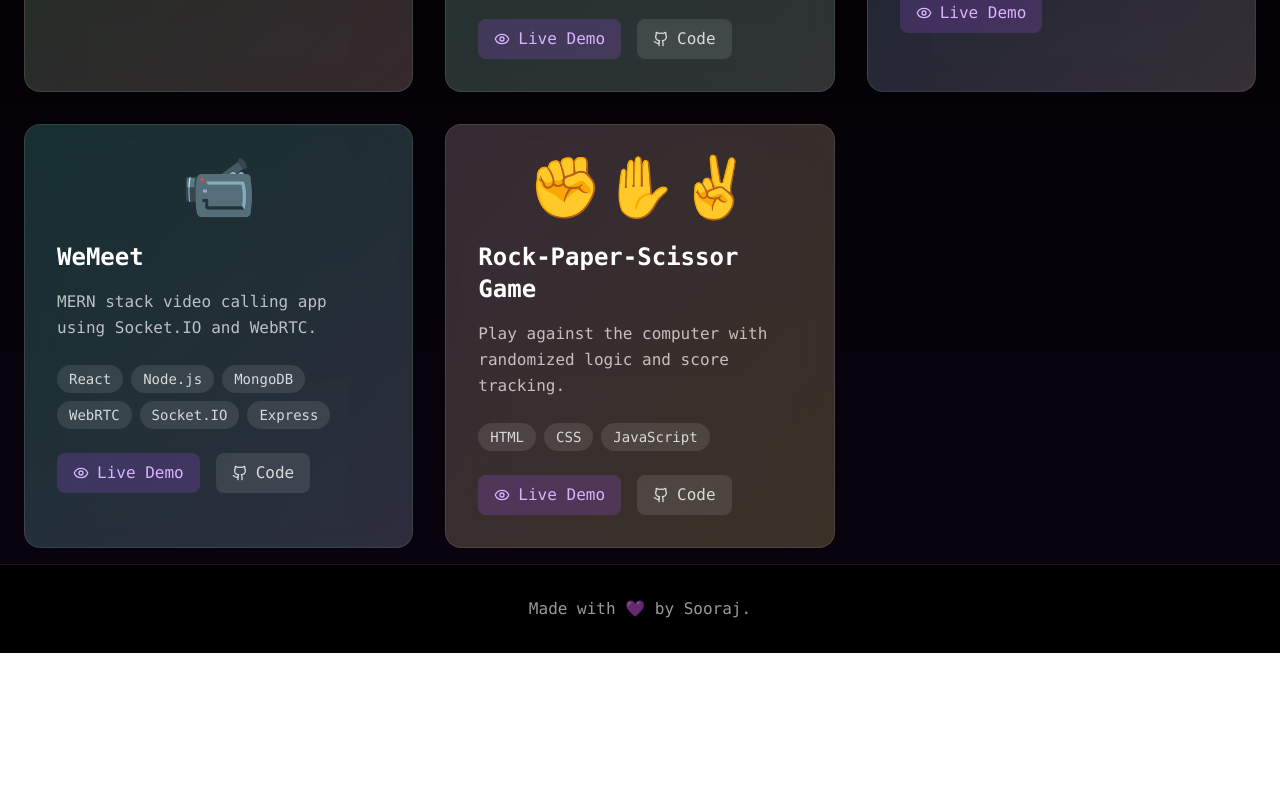
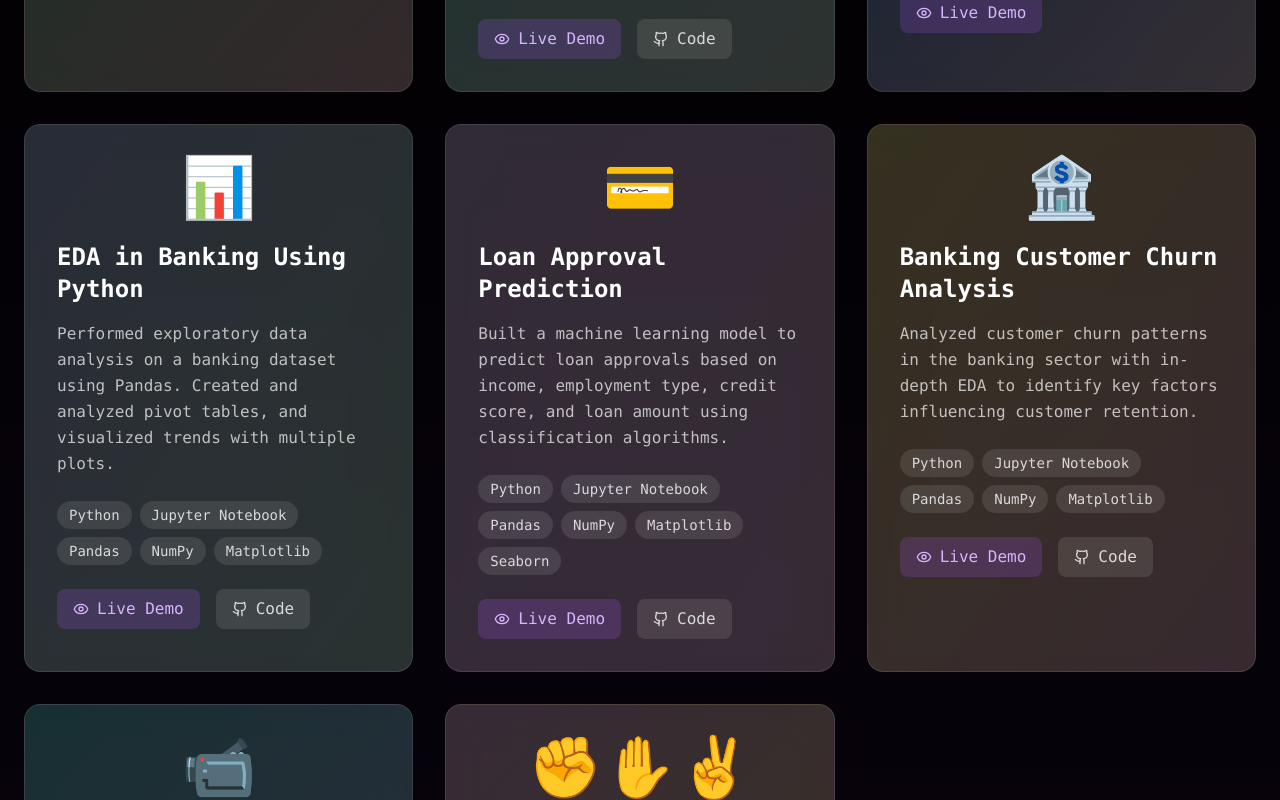
Before and after one commit to sooraj4sure/Portfolio2, a React (Vite) app: page / in a window 1280 px wide. Shown: the part 1320-2120 px from the top of the page. Before the commit the page ends 1973 px from the top, so only its background shows below. Built offline with nearby package versions, Linux system fonts and the light colour scheme.

Commit message:
DATA SCIENCE PROJECT ADDED

```diff
--- a/src/components/HomeSection.jsx
+++ b/src/components/HomeSection.jsx
@@ -1,9 +1,7 @@
-
-
 import React from "react";
 import { motion } from "framer-motion";
 import { Mail, Eye, Github } from "lucide-react";
-import { Link } from 'react-router-dom';
+import { Link } from "react-router-dom";
 // import devImg from "../assets/Luffy1.png";
 import devImg from "../assets/kilua3.png";
 
@@ -19,18 +17,19 @@ const HomeSection = ({ typewriterText }) => {
       image: "🖼️",
       color: "from-green-300/20 to-red-200/20",
       link: "https://sketi.onrender.com/",
-      code: "https://github.com/sooraj4sure/Sketi.git"
+      code: "https://github.com/sooraj4sure/Sketi.git",
     },
     {
       id: 20,
       name: "Anvi.",
-      description: "MERN STACK, Jewellery shop , two front end pages for admin and customer",
+      description:
+        "MERN STACK, Jewellery shop , two front end pages for admin and customer",
       tech: ["React", "Node.js", "MongoDB", "Express"],
       category: "MERN",
       image: "💎",
       color: "from-teal-200/20 to-green-100/20",
       link: "https://anvi-frontend.vercel.app/",
-      code: "https://github.com/sooraj4sure/anvi-frontend"
+      code: "https://github.com/sooraj4sure/anvi-frontend",
     },
     {
       id: 26,
@@ -41,8 +40,53 @@ const HomeSection = ({ typewriterText }) => {
       image: "🤖",
       color: "from-blue-400/20 to-pink-100/20",
       link: "https://sylvie-pink.vercel.app/",
-      code: ""
+      code: "",
     },
+
+    {
+      id: 97,
+      name: "EDA in Banking Using Python",
+      description:
+        "Performed exploratory data analysis on a banking dataset using Pandas. Created and analyzed pivot tables, and visualized trends with multiple plots.",
+      tech: ["Python", "Jupyter Notebook", "Pandas", "NumPy", "Matplotlib"],
+      category: "Data Science",
+      image: "📊",
+      color: "from-blue-200/20 to-green-200/20",
+      // link: "https://your-link-here.com",
+      code: "https://github.com/sooraj4sure/Banking-EDA-Python.git",
+    },
+    {
+      id: 99,
+      name: "Loan Approval Prediction",
+      description:
+        "Built a machine learning model to predict loan approvals based on income, employment type, credit score, and loan amount using classification algorithms.",
+      tech: [
+        "Python",
+        "Jupyter Notebook",
+        "Pandas",
+        "NumPy",
+        "Matplotlib",
+        "Seaborn",
+      ],
+      category: "Machine Learning",
+      image: "💳",
+      color: "from-purple-200/20 to-pink-200/20",
+      // link: "https://your-link-here.com",
+      code: "https://github.com/sooraj4sure/Loan-Approval-Prediction.git",
+    },
+    {
+      id: 98,
+      name: "Banking Customer Churn Analysis",
+      description:
+        "Analyzed customer churn patterns in the banking sector with in-depth EDA to identify key factors influencing customer retention.",
+      tech: ["Python", "Jupyter Notebook", "Pandas", "NumPy", "Matplotlib"],
+      category: "Data Science",
+      image: "🏦",
+      color: "from-yellow-200/20 to-red-200/20",
+      // link: "https://your-link-here.com",
+      code: "https://github.com/sooraj4sure/Banking-Customer-Churn-Analysis.git",
+    },
+
     {
       id: 5,
       name: "WeMeet",
@@ -52,18 +96,19 @@ const HomeSection = ({ typewriterText }) => {
       image: "📹",
       color: "from-teal-300/20 to-blue-200/20",
       link: "https://we-meet-video-calling-app.vercel.app/",
-      code: "https://github.com/sooraj4sure/WeMeet-Video-calling-app-"
+      code: "https://github.com/sooraj4sure/WeMeet-Video-calling-app-",
     },
     {
       id: 3,
       name: "Rock-Paper-Scissor Game",
-      description: "Play against the computer with randomized logic and score tracking.",
+      description:
+        "Play against the computer with randomized logic and score tracking.",
       tech: ["HTML", "CSS", "JavaScript"],
       category: "JavaScript",
       image: "✊✋✌️",
       color: "from-pink-200/20 to-yellow-200/20",
       link: "https://rock-paper-scissor-one-drab.vercel.app/",
-      code: "https://github.com/sooraj4sure/Rock-Paper-Scissor"
+      code: "https://github.com/sooraj4sure/Rock-Paper-Scissor",
     },
   ];
 
@@ -98,9 +143,9 @@ const HomeSection = ({ typewriterText }) => {
             </div>
 
             <p className="text-lg text-white/70 leading-relaxed max-w-lg">
-              I craft digital experiences that make people go "wow!" Obsessed with
-              clean code, aesthetic design, and pushing the boundaries of what's
-              possible on the web.
+              I craft digital experiences that make people go "wow!" Obsessed
+              with clean code, aesthetic design, and pushing the boundaries of
+              what's possible on the web.
             </p>
 
             <div className="flex flex-col sm:flex-row gap-4 justify-center md:justify-start">
--- a/src/components/ProjectsSection.jsx
+++ b/src/components/ProjectsSection.jsx
@@ -1,5 +1,5 @@
-import React from 'react';
-import { Eye, Github } from 'lucide-react';
+import React from "react";
+import { Eye, Github } from "lucide-react";
 
 const projects = [
   {
@@ -11,19 +11,20 @@ const projects = [
     image: "🖼️",
     color: "from-green-300/20 to-red-200/20",
     link: "https://sketi.onrender.com/",
-      code: "https://github.com/sooraj4sure/Sketi.git"
+    code: "https://github.com/sooraj4sure/Sketi.git",
   },
 
   {
     id: 20,
     name: "Anvi.",
-    description: "MERN STACK, jewellery shop , two front end pages for admin and customer ",
-    tech: ["React", "Node.js", "MongoDB","Express",],
+    description:
+      "MERN STACK, jewellery shop , two front end pages for admin and customer ",
+    tech: ["React", "Node.js", "MongoDB", "Express"],
     category: "MERN",
     image: "💎",
     color: "from-teal-200/20 to-green-100/20",
     link: "https://anvi-frontend.vercel.app/",
-    code: "https://github.com/sooraj4sure/anvi-frontend"
+    code: "https://github.com/sooraj4sure/anvi-frontend",
   },
   {
     id: 26,
@@ -34,53 +35,99 @@ const projects = [
     image: "🤖",
     color: "from-blue-400/20 to-pink-100/20",
     link: "https://sylvie-pink.vercel.app/",
-      code: ""
+    code: "",
   },
   {
     id: 5,
     name: "WeMeet",
     description: "MERN stack video calling app using Socket.IO and WebRTC.",
-    tech: ["React", "Node.js", "MongoDB", "WebRTC", "Socket.IO","Express",],
+    tech: ["React", "Node.js", "MongoDB", "WebRTC", "Socket.IO", "Express"],
     category: "MERN",
     image: "📹",
     color: "from-teal-300/20 to-blue-200/20",
     link: "https://we-meet-video-calling-app.vercel.app/",
-    code: "https://github.com/sooraj4sure/WeMeet-Video-calling-app-"
+    code: "https://github.com/sooraj4sure/WeMeet-Video-calling-app-",
   },
 
   {
     id: 14,
     name: "My Portfolio ",
-    description: "Personal portfolio showcasing projects and skills with responsive design.",
+    description:
+      "Personal portfolio showcasing projects and skills with responsive design.",
     tech: ["React", "CSS", "JavaScript"],
     category: "React",
     image: "🌐",
     color: "from-cyan-300/20 to-blue-400/20",
     link: "https://sooraj-khaki.vercel.app/",
-    code: "https://github.com/sooraj4sure/Portfolio2"
+    code: "https://github.com/sooraj4sure/Portfolio2",
   },
   {
     id: 1,
     name: "Random Joke (Joker)",
-    description: "A lightweight web app that fetches and displays random jokes from a public API with a clean UI and instant joke refresh.",
+    description:
+      "A lightweight web app that fetches and displays random jokes from a public API with a clean UI and instant joke refresh.",
     tech: ["HTML", "CSS", "JavaScript"],
     category: "JavaScript",
     image: "🃏",
     color: "from-yellow-200/20 to-orange-300/20",
     link: "https://random-joke-generator-react-js.vercel.app/",
-    code: "https://github.com/sooraj4sure/Random-joke-generator-react.js-"
+    code: "https://github.com/sooraj4sure/Random-joke-generator-react.js-",
   },
 
   {
     id: 3,
     name: "Rock-Paper-Scissor Game",
-    description: "Play against the computer with randomized logic and score tracking.",
+    description:
+      "Play against the computer with randomized logic and score tracking.",
     tech: ["HTML", "CSS", "JavaScript"],
     category: "JavaScript",
     image: "✊✋✌️",
     color: "from-pink-200/20 to-yellow-200/20",
     link: "https://rock-paper-scissor-one-drab.vercel.app/",
-    code: "https://github.com/sooraj4sure/Rock-Paper-Scissor"
+    code: "https://github.com/sooraj4sure/Rock-Paper-Scissor",
+  },
+  {
+    id: 97,
+    name: "EDA in Banking Using Python",
+    description:
+      "Performed exploratory data analysis on a banking dataset using Pandas. Created and analyzed pivot tables, and visualized trends with multiple plots.",
+    tech: ["Python", "Jupyter Notebook", "Pandas", "NumPy", "Matplotlib"],
+    category: "Data Science",
+    image: "📊",
+    color: "from-blue-200/20 to-green-200/20",
+    // link: "https://your-link-here.com",
+    code: "https://github.com/sooraj4sure/Banking-EDA-Python.git",
+  },
+  {
+    id: 99,
+    name: "Loan Approval Prediction",
+    description:
+      "Built a machine learning model to predict loan approvals based on income, employment type, credit score, and loan amount using classification algorithms.",
+    tech: [
+      "Python",
+      "Jupyter Notebook",
+      "Pandas",
+      "NumPy",
+      "Matplotlib",
+      "Seaborn",
+    ],
+    category: "Machine Learning",
+    image: "💳",
+    color: "from-purple-200/20 to-pink-200/20",
+    // link: "https://your-link-here.com",
+    code: "https://github.com/sooraj4sure/Loan-Approval-Prediction.git",
+  },
+  {
+    id: 98,
+    name: "Banking Customer Churn Analysis",
+    description:
+      "Analyzed customer churn patterns in the banking sector with in-depth EDA to identify key factors influencing customer retention.",
+    tech: ["Python", "Jupyter Notebook", "Pandas", "NumPy", "Matplotlib"],
+    category: "Data Science",
+    image: "🏦",
+    color: "from-yellow-200/20 to-red-200/20",
+    // link: "https://your-link-here.com",
+    code: "https://github.com/sooraj4sure/Banking-Customer-Churn-Analysis.git",
   },
   {
     id: 15,
@@ -91,111 +138,117 @@ const projects = [
     image: "💫",
     color: "from-pink-200/20 to-yellow-200/20",
     link: "https://solar-system-three-silk.vercel.app/",
-    code: "https://github.com/sooraj4sure/solar-system"
+    code: "https://github.com/sooraj4sure/solar-system",
   },
-
-
-
 
   {
     id: 4,
     name: "My Portfolio 2",
-    description: "Personal portfolio showcasing projects and skills with responsive design.",
+    description:
+      "Personal portfolio showcasing projects and skills with responsive design.",
     tech: ["React", "CSS", "JavaScript"],
     category: "React",
     image: "🌐",
     color: "from-cyan-300/20 to-blue-400/20",
     link: "https://sooraj-khaki.vercel.app/",
-    code: "https://github.com/sooraj4sure/My-Portfolio"
+    code: "https://github.com/sooraj4sure/My-Portfolio",
   },
 
   {
     id: 2,
     name: "Tic Tac Toe Game",
-    description: "Classic 2-player game with real-time win detection and clean UI.",
+    description:
+      "Classic 2-player game with real-time win detection and clean UI.",
     tech: ["HTML", "CSS", "JavaScript"],
     category: "JavaScript",
     image: "❌⭕",
     color: "from-blue-300/20 to-indigo-300/20",
     link: "https://tic-tac-toe-ten-phi-32.vercel.app/",
-    code: "https://github.com/sooraj4sure/TicTacToe"
+    code: "https://github.com/sooraj4sure/TicTacToe",
   },
   {
     id: 6,
     name: "Satvic Movement",
-    description: "Responsive clone of the Satvic Movement's 21-Day Yoga Sadhana page.",
+    description:
+      "Responsive clone of the Satvic Movement's 21-Day Yoga Sadhana page.",
     tech: ["HTML", "CSS", "JavaScript"],
     category: "Design",
     image: "🧘",
     color: "from-green-200/20 to-lime-200/20",
     link: "https://satvic-movement-three.vercel.app/",
-    code: "https://github.com/sooraj4sure/Satvic-Movement"
+    code: "https://github.com/sooraj4sure/Satvic-Movement",
   },
   {
     id: 7,
     name: "Weather App",
-    description: "Dynamic weather app with real-time API data and responsive UI.",
+    description:
+      "Dynamic weather app with real-time API data and responsive UI.",
     tech: ["React", "API", "CSS"],
     category: "React",
     image: "☁️",
     color: "from-sky-300/20 to-blue-300/20",
     link: "https://weather-mrriu5d1v-soorajs-projects-e8a2060f.vercel.app/",
-    code: "https://github.com/sooraj4sure/Weather-App"
+    code: "https://github.com/sooraj4sure/Weather-App",
   },
   {
     id: 8,
     name: "SoftSell (UI)",
-    description: "Landing page for used software license marketplace with modern UI.",
+    description:
+      "Landing page for used software license marketplace with modern UI.",
     tech: ["React", "Tailwind"],
     category: "Design",
     image: "💽",
     color: "from-fuchsia-200/20 to-violet-200/20",
     link: "https://softsell-7isf.vercel.app/",
-    code: "https://github.com/sooraj4sure/Softsell"
+    code: "https://github.com/sooraj4sure/Softsell",
   },
   {
     id: 9,
     name: "Student Dashboard",
-    description: "React-based dashboard with Firebase auth and real-time student data.",
+    description:
+      "React-based dashboard with Firebase auth and real-time student data.",
     tech: ["React", "Firebase"],
     category: "React",
     image: "🎓",
     color: "from-rose-200/20 to-amber-200/20",
     link: "https://student-dashboard-yxxf.vercel.app/",
-    code: "https://github.com/sooraj4sure/student-dashboard"
+    code: "https://github.com/sooraj4sure/student-dashboard",
   },
   {
     id: 10,
     name: "Spotify Landing Page (Desktop)",
-    description: "Spotify-inspired React landing page with sleek layout (desktop only).",
+    description:
+      "Spotify-inspired React landing page with sleek layout (desktop only).",
     tech: ["React", "CSS"],
     category: "Design",
     image: "🎵",
     color: "from-green-400/20 to-black/20",
     link: "https://spotify-landing-page-gamma.vercel.app/",
-    code: "https://github.com/sooraj4sure/SpotifyLandingPage"
+    code: "https://github.com/sooraj4sure/SpotifyLandingPage",
   },
   {
     id: 11,
     name: "User Dashboard (Avatars)",
-    description: "Responsive user dashboard with authentication and real-time profile management.",
+    description:
+      "Responsive user dashboard with authentication and real-time profile management.",
     tech: ["React", "Firebase"],
     category: "React",
     image: "👤",
     color: "from-gray-200/20 to-blue-200/20",
     link: "https://user-dashboard-nine-smoky.vercel.app/",
-    code: "https://github.com/sooraj4sure/UserDashboard-assignment-"
+    code: "https://github.com/sooraj4sure/UserDashboard-assignment-",
   },
   {
     id: 12,
     name: "Employee Management System",
-    description: "Full-stack dashboard for employee management with role-based access.",
-    tech: ["React", "Node.js", "MongoDB","Express"],
+    description:
+      "Full-stack dashboard for employee management with role-based access.",
+    tech: ["React", "Node.js", "MongoDB", "Express"],
     category: "MERN",
     image: "👥",
     color: "from-orange-300/20 to-yellow-300/20",
     link: "https://employee-management-system-sigma-nine.vercel.app/",
-    code: "https://github.com/sooraj4sure/Employee-Management-System"
+    code: "https://github.com/sooraj4sure/Employee-Management-System",
   },
   {
     id: 13,
@@ -206,18 +259,18 @@ const projects = [
     image: "🏠",
     color: "from-pink-300/20 to-rose-300/20",
     // link: "https://github.com/sooraj4sure/Havenly-Stays--MERN-project",
-    code: "https://github.com/sooraj4sure/Havenly-Stays--MERN-project"
+    code: "https://github.com/sooraj4sure/Havenly-Stays--MERN-project",
   },
 ];
 // ... Add the rest with optional code link
 
-
 const ProjectsSection = ({ selectedFilter, setSelectedFilter }) => {
   const filteredProjects =
-    selectedFilter === 'all'
+    selectedFilter === "all"
       ? projects
       : projects.filter(
-          (project) => project.category.toLowerCase() === selectedFilter.toLowerCase()
+          (project) =>
+            project.category.toLowerCase() === selectedFilter.toLowerCase()
         );
 
   return (
@@ -230,14 +283,14 @@ const ProjectsSection = ({ selectedFilter, setSelectedFilter }) => {
           <div className="w-24 h-1 bg-gradient-to-r from-purple-500 to-pink-500 mx-auto rounded-full mb-8"></div>
 
           <div className="flex flex-wrap justify-center gap-4">
-            {["all", "react", "javascript", "MERN","Design"].map((filter) => (
+            {["all", "react", "javascript", "MERN", "Design"].map((filter) => (
               <button
                 key={filter}
                 onClick={() => setSelectedFilter(filter)}
                 className={`px-6 py-2 rounded-full capitalize transition-all duration-300 ${
                   selectedFilter === filter
-                    ? 'bg-gradient-to-r from-purple-500 to-pink-500 text-white'
-                    : 'bg-white/10 text-white/70 hover:bg-white/20'
+                    ? "bg-gradient-to-r from-purple-500 to-pink-500 text-white"
+                    : "bg-white/10 text-white/70 hover:bg-white/20"
                 }`}
               >
                 {filter}
```
Lines whose indentation alone changed are shown as unchanged.
